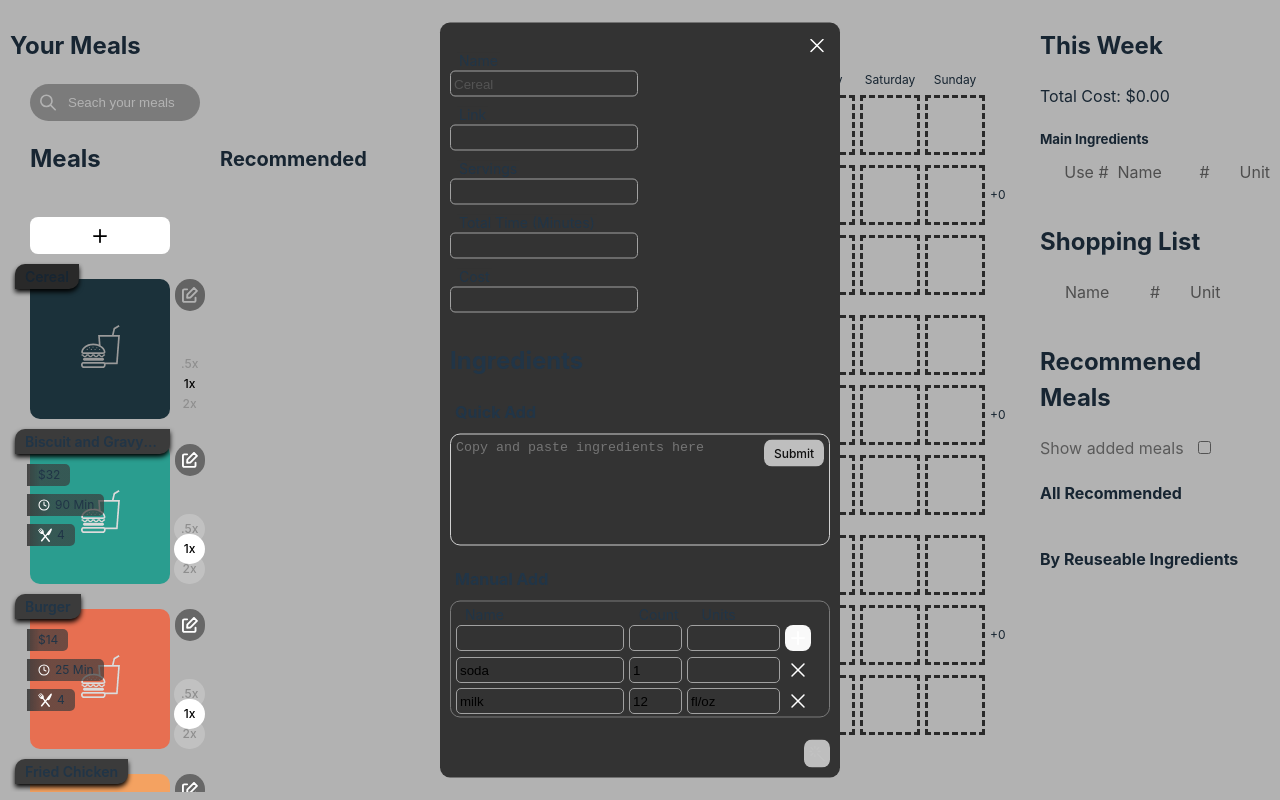
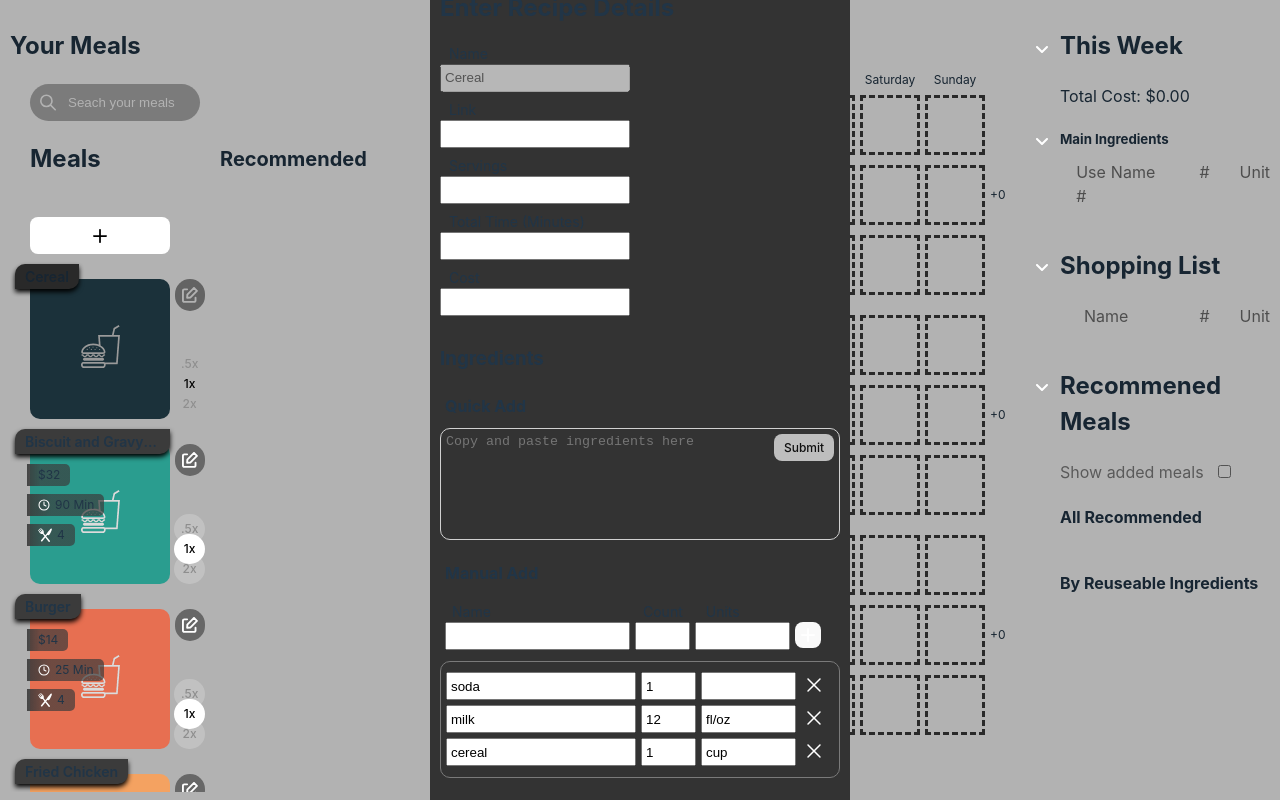
Before and after one commit to stoddardjd2/Meal-Planner, a React (Vite) app in the folder meal-planner/: page / in a window 1280 px wide. Both pictures are taken after a click on the button 190 px from the left and 295 px from the top of the page. Built offline with nearby package versions, Linux system fonts and the light colour scheme.

Commit message:
right column style changes. Added dropdown toggles for all groups on right column

```diff
--- a/meal-planner/src/App.css
+++ b/meal-planner/src/App.css
@@ -114,6 +114,7 @@ button:focus {
           display: flex;
           justify-content: start;
           align-items: start;
+          z-index: 1;
           /* top:0 */
           /* position: sticky; */
           /* overflow-y: auto; */
@@ -133,6 +134,7 @@ button:focus {
       /* margin-left: 40px; */
       padding: 0px 10px;
       width: 400px;
+      padding-left: 30px;
       display: flex;
       flex-direction: column;
       overflow-y: scroll;
@@ -396,6 +398,7 @@ button:focus {
     /* width: 100%; */
     background-color: white;
     padding: 5px;
+
     /* margin-left: 20px; */
     img {
       width: 14px;
@@ -415,6 +418,7 @@ button:focus {
   z-index: 10;
   justify-content: center;
   align-items: center;
+
   .add-meal-method {
     align-items: center;
     display: flex;
@@ -425,6 +429,7 @@ button:focus {
     width: 400px;
     height: 300px;
     position: relative;
+    z-index: 10;
     .input-loading-placeholder {
       height: 108px;
       width: 108px;
@@ -473,20 +478,21 @@ button:focus {
   }
 }
 .add-meal-popup {
-  width: 380px;
+  width: 400px;
   background-color: rgb(51, 51, 51);
   border-radius: 10px;
   padding: 10px;
-  z-index: 6;
-  position: relative;
+  z-index: 10;
   cursor: default;
   position: fixed;
   top: 50%;
   left: 50%;
   transform: translate(-50%, -50%);
-  height: 735px;
+  height:860px;
   /* box-shadow: 0px 0px 10px 0px rgb(255, 255, 255); */
   .add-meal-button {
+    /* bottom: 10px;
+    position: absolute; */
   }
   .popup-standardize-container:hover {
     opacity: 1;
@@ -577,19 +583,18 @@ button:focus {
     padding: 3px;
     width: 180px;
   }
+
   form {
     margin-top: 20px;
     display: flex;
     flex-direction: column;
     gap: 10px;
+
     .input-option-container {
       display: flex;
       flex-direction: column;
       gap: 1px;
-      .input-row-container {
-        display: flex;
-        gap: 10px;
-      }
+
       .name {
         position: relative;
         font-size: 14px;
@@ -602,56 +607,6 @@ button:focus {
         z-index: 2;
         line-height: 16px;
         height: 17px;
-      }
-      input {
-        background-color: rgb(51, 51, 51);
-        outline: none;
-        border-radius: 5px;
-        border: 1px rgb(161, 161, 161) solid;
-      }
-      .name-input {
-        width: 160px;
-      }
-      .ingredients-key-grid > :not(:nth-child(-n + 3)) {
-        margin-bottom: 5px;
-      }
-      .ingredients-key-grid {
-        height: 105px;
-        margin-bottom: 10px;
-        border-radius: 10px;
-        border: 1px solid rgb(122, 122, 122);
-        padding: 5px;
-        overflow-x: hidden;
-        display: flex;
-        flex-direction: column;
-        /* row-gap: 10px;  */
-        overflow-y: scroll;
-        .ingredient-container {
-          margin-top: 5px;
-          display: flex;
-        }
-        .ingredients-key-container {
-          display: flex;
-          margin-bottom: 1px;
-          /* gap: 20px; */
-          .name-key {
-            /* width: 180px; */
-            margin-right: 124px;
-          }
-          .quantity-key {
-            /* width: 40px; */
-            margin-right: 12px;
-          }
-          .units-key {
-            /* width: 50px; */
-          }
-        }
-        input {
-          margin-right: 5px;
-        }
-        .ingredient-name {
-          /* margin-left: 5px; */
-          margin-bottom: 0px;
       }
       .flex-grid-item {
         display: flex;
@@ -683,6 +638,71 @@ button:focus {
           }
         }
       }
+
+      .ingredients-key-grid > :not(:nth-child(-n + 3)) {
+        margin-bottom: 5px;
+      }
+      .keys1{
+        margin-left: 5px;
+        translate: -2px 9px;
+        label{
+          background-color: #333333;
+        }
+      }
+      .ingredients-key-container {
+        display: flex;
+        margin-bottom: 10px;
+        .name-input{
+          /* width: fit-content; */
+          margin-left: 5px;
+          width: 175px;
+
+        }
+        /* gap: 20px; */
+        .name-key {
+          width: 180px;
+          margin-right: 0px;
+        }
+        .quantity-key {
+          /* width: 40px; */
+          margin-right: 12px;
+        }
+        .units-key {
+          /* width: 50px; */
+        }
+      }
+      input {
+        margin-right: 5px;
+      }
+      .quantity-input {
+        width: 45px;
+      }
+      .units-input {
+        margin-right: 0px;
+        width: 85px;
+      }
+
+      .ingredients-key-grid {
+        height: 105px;
+        margin-bottom: 10px;
+        border-radius: 10px;
+        border: 1px solid rgb(122, 122, 122);
+        padding: 5px;
+        overflow-x: hidden;
+        display: flex;
+        flex-direction: column;
+        /* row-gap: 10px;  */
+        overflow-y: scroll;
+        .ingredient-container {
+          margin-top: 5px;
+          display: flex;
+        }
+
+        .ingredient-name {
+          /* margin-left: 5px; */
+          margin-bottom: 0px;
+        }
+
         .grid-value-item {
           border-bottom: 1px white solid;
           padding-bottom: 5px;
@@ -696,14 +716,11 @@ button:focus {
         }
         div {
         }
-        .quantity-input {
-          width: 45px;
-        }
-        .units-input {
-          margin-right: 0px;
-          width: 85px;
       }
     }
+    .cont-1:focus-within .name{
+      transform: translateY(0px) !important;/* Move the .name element down by 20px */
+      transition: linear 0.15s all;
     }
     .input-option-container:focus-within .name {
       transform: translateY(4px); /* Move the .name element down by 20px */
--- a/meal-planner/src/components/AddMealBtn.jsx
+++ b/meal-planner/src/components/AddMealBtn.jsx
@@ -73,10 +73,10 @@ export default function AddMealBtn({ mealOptions, setMealOptions }) {
                 };
               }
             );
-            console.log("formattedIngredients", formattedIngredients);
             setIsError();
             setIsDropdown(false)
             setIsRecipeLoading(false)
+            console.log("recipeData",recipeData)
             setMealOptions((prev) => {
               const newMeal = {
                 name: cleanName,
@@ -86,8 +86,8 @@ export default function AddMealBtn({ mealOptions, setMealOptions }) {
                 cost: undefined,
                 ingredients: [...formattedIngredients],
                 multiplier: 1,
+                instructions: recipeData.instructions
               };
-              console.log("ADDING MEAL", newMeal);
               return [...prev, newMeal];
             });
           } else {
--- a/meal-planner/src/components/added-meals/AddedMeals.css
+++ b/meal-planner/src/components/added-meals/AddedMeals.css
@@ -2,9 +2,23 @@
   display: flex;
   flex-direction: column;
   /* width: 100px; */
+  position: relative;
+  .dropdown-button{
+    position: absolute;
+    z-index: 10;
+    top:10px;
+    left:-30px;
+  }
   .keys-container {
     /* background-color: grey; */
     color: rgb(112, 112, 112);
+  }
+  .main-ingredients-main-container{
+    display: flex;
+    flex-direction: column;
+  }
+  .ingredient-container-child:nth-child(odd){
+    background-color: var(--secondary);
   }
   .meal-for-ingredient-dropdown{
     margin-left: 25px;
@@ -20,7 +34,7 @@
       width: 50px;
     }
     .ingredient-name {
-      width: 80px;
+      width: 150px;
     }
     .unit-container {
       display: flex;
@@ -33,6 +47,13 @@
   }
   .main-ingredients-header {
     margin-bottom: 10px;
+      position: relative;
+      .dropdown-button{
+        position: absolute;
+        z-index: 10;
+        top:0px;
+        left:-30px;
+      }
   }
 
   .analysis-container {
--- a/meal-planner/src/components/added-meals/AddedMeals.jsx
+++ b/meal-planner/src/components/added-meals/AddedMeals.jsx
@@ -1,12 +1,15 @@
 import "../added-meals/AddedMeals.css";
 import dropdownIcon from "../../assets/dropdown.svg";
 import { useState } from "react";
+
 export default function AddedMeals({
   addedMeals,
   mainIngredientsArr,
   mealOptions,
 }) {
-
+  const [isHeaderDropdown, setIsHeaderDropdown] = useState(false);
+  const [isMainIngredientsDropdown, setIsMainIngredientsDropdown] =
+    useState(true);
   const [isDropdown, setIsDropdown] = useState({});
   const totalCost = () => {
     const mealCosts = addedMeals.map((addedMeal) => {
@@ -51,11 +54,32 @@ export default function AddedMeals({
 
   return (
     <div className="added-meals-container">
-      <h2>This Week</h2>
+      <h2>
+        <button
+          onClick={() => setIsHeaderDropdown((prev) => !prev)}
+          className="dropdown-button"
+        >
+          <img src={dropdownIcon} />
+        </button>
+        This Week
+      </h2>
 
       {/* <div className="analysis-container"> */}
+      {!isHeaderDropdown && (
+        <>
           <div>Total Cost: ${totalCost()}</div>
-      <h5 className="main-ingredients-header ">Main Ingredients</h5>
+          <h5 className="main-ingredients-header ">
+            Main Ingredients
+            <button
+              onClick={() => setIsMainIngredientsDropdown((prev) => !prev)}
+              className="dropdown-button-recommended dropdown-button"
+            >
+              <img src={dropdownIcon} />
+            </button>
+          </h5>
+
+          {isMainIngredientsDropdown && (
+            <>
               <div className="main-ingredients-items-container keys-container">
                 <div className="dropdown-column"></div>
                 <div className="count">Use #</div>
@@ -69,9 +93,10 @@ export default function AddedMeals({
                 </div>
               </div>
               {/* </div> */}
+              <div className="main-ingredients-main-container">
                 {mainIngredientsArr.map((ingredient, index) => {
                   return (
-          <div key={index}>
+                    <div className="ingredient-container-child" key={index}>
                       <div className="main-ingredients-items-container">
                         <div className="dropdown-column">
                           {ingredient.count > 1 && (
@@ -95,28 +120,33 @@ export default function AddedMeals({
                             ingredient.name.slice(1)}
                         </div>
                         <div>
-                {Object.keys(ingredient.quantities).map((unitKey, index) => {
+                          {Object.keys(ingredient.quantities).map(
+                            (unitKey, index) => {
                               return (
                                 <div className="unit-container" key={index}>
                                   <div className="quantity">
                                     {ingredient.quantities[unitKey]}
                                   </div>
-                      <div>{unitKey == "undefined" ? "" : unitKey}</div>
+                                  <div>
+                                    {unitKey == "undefined" ? "" : unitKey}
+                                  </div>
                                 </div>
                               );
-                })}
+                            }
+                          )}
                         </div>
                       </div>
                       {isDropdown[index] && (
                         <div className="meal-for-ingredient-dropdown">
                           {addedMeals.map((meal, index) => {
-                  const ingredientsForMealArray = meal.ingredients.map(
-                    (addedMealsIngredient) => {
+                            const ingredientsForMealArray =
+                              meal.ingredients.map((addedMealsIngredient) => {
                                 return addedMealsIngredient.name;
-                    }
-                  );
+                              });
 
-                  if (ingredientsForMealArray.includes(ingredient.name)) {
+                            if (
+                              ingredientsForMealArray.includes(ingredient.name)
+                            ) {
                               return <div key={index}>{meal.name}</div>;
                             }
                             // if(meal.name)
@@ -127,5 +157,10 @@ export default function AddedMeals({
                   );
                 })}
               </div>
+            </>
+          )}
+        </>
+      )}
+    </div>
   );
 }
--- a/meal-planner/src/components/calendar/CalendarV2.css
+++ b/meal-planner/src/components/calendar/CalendarV2.css
@@ -59,7 +59,7 @@
         .subtract-servings {
           position: absolute;
           filter: brightness(100%);
-          z-index: 5;
+          /* z-index:0; */
           padding: 20px;
           top: 15px;
           left: 15px;
--- a/meal-planner/src/components/meal-options/AddMealOption.jsx
+++ b/meal-planner/src/components/meal-options/AddMealOption.jsx
@@ -145,12 +145,13 @@ export default function AddMealOption({
       style={styling ? { ...styling } : {}}
       ref={popupRef}
     >
+      <h2>Enter Recipe Details</h2>
       <form>
         {Object.keys(formInput).map((inputField, index) => {
           if (inputField === "ingredients") {
             return (
               <div key={index} className="ingredients-main-container">
-                <h2>Ingredients</h2>
+                <h3>Ingredients</h3>
                 <h4 className="quick-add ingredients-headers">Quick Add</h4>
                 <QuickAddAnalyzer
                   setChangesTracker={setChangesTracker}
@@ -158,9 +159,9 @@ export default function AddMealOption({
                   setFormInput={setFormInput}
                 />
                 <h4 className="quick-add ingredients-headers">Manual Add</h4>
-                <div className="input-option-container">
-                  <div className="ingredients-key-grid">
-                    <div className="ingredients-key-container">
+                <div className="input-option-container cont-1">
+                  <div>
+                    <div className="ingredients-key-container keys1">
                       <label htmlFor="Name" className="name name-key">
                         Name
                       </label>
@@ -172,7 +173,11 @@ export default function AddMealOption({
                       </label>
                     </div>
                     <div className="ingredients-key-container">
-                      <input className="name-input" id="Name" ref={inputRef}></input>
+                      <input
+                        className="name-input"
+                        id="Name"
+                        ref={inputRef}
+                      ></input>
 
                       <input
                         id="Count"
@@ -194,12 +199,13 @@ export default function AddMealOption({
                         </button>
                       </div>
                     </div>
-
+                  </div>
+                  <div className="ingredients-key-grid">
                     {formInput.ingredients.map((ingredient, index) => {
                       return (
                         <div className="ingredient-container" key={index}>
                           <input
-                          className="name-input"
+                            className="name-input"
                             onChange={(e) => {
                               setFormInput((prev) => {
                                 const copy = [...prev.ingredients];
--- a/meal-planner/src/components/meals-with-shared-ingredients/MealsWithSharedIngredients.css
+++ b/meal-planner/src/components/meals-with-shared-ingredients/MealsWithSharedIngredients.css
@@ -1,3 +1,7 @@
+.MealsWithSharedIngredients{
+  position: relative;
+
+}
 .recommened-meals-scroll{
   /* height: 480px; */
   margin-bottom: 155px;
@@ -14,6 +18,15 @@
 
 .recomendation-by-ingredient-container {
   width: 250px;
+}
+h2{
+  position: relative;
+  .dropdown-button-recommended{
+    position: absolute;
+    z-index: 10;
+    top:8px;
+    left:-30px;
+  }
 }
 .dropdown-recommendation-container {
   padding: 10px;
--- a/meal-planner/src/components/meals-with-shared-ingredients/MealsWithSharedIngredients.jsx
+++ b/meal-planner/src/components/meals-with-shared-ingredients/MealsWithSharedIngredients.jsx
@@ -3,6 +3,7 @@ import dropdownIcon from "../../assets/dropdown.svg";
 import "./MealsWithSharedIngredients.css";
 import MealOptionCard from "../meal-options/MealOptionCard";
 import DraggableMeal from "../draggable-meal/DraggableMeal";
+
 export default function MealsWithSharedIngredients({
   mealOptions,
   mainIngredientsArr,
@@ -12,6 +13,7 @@ export default function MealsWithSharedIngredients({
 }) {
   const [isHidingAddedMeals, setIsHidingAddedMeals] = useState(true);
   const [isDropdown, setIsDropdown] = useState({});
+  const [isHeaderDropdown, setIsHeaderDropdown] = useState(false);
   const [isHovering, setIsHovering] = useState({});
 
   // Function to get non-matching objects based on the `name` property
@@ -76,8 +78,19 @@ export default function MealsWithSharedIngredients({
   }
 
   return (
-    <div>
-      <h2>Recommened Meals</h2>
+    <div className="MealsWithSharedIngredients">
+      <h2>
+        Recommened Meals
+        <button
+          onClick={() => setIsHeaderDropdown((prev) => !prev)}
+          className="dropdown-button-recommended dropdown-button"
+        >
+          <img src={dropdownIcon} />
+        </button>
+      </h2>
+
+      {!isHeaderDropdown &&
+        <>
           <div className="hide-added-meals-container">
             <label htmlFor="hide-added">Show added meals</label>
             <input
@@ -102,7 +115,9 @@ export default function MealsWithSharedIngredients({
                     meal={getMealByName(meal)}
                     key={meal}
                     mainElement={
-                  <div className="draggable-meal-inner-container">{meal}</div>
+                      <div className="draggable-meal-inner-container">
+                        {meal}
+                      </div>
                     }
                     mealOptions={mealOptions}
                     draggedValueRef={draggedValueRef}
@@ -143,7 +158,9 @@ export default function MealsWithSharedIngredients({
                           <img src={dropdownIcon} />
                         </button>
                         <div>
-                      {mainIngredientsArr[index].name.charAt(0).toUpperCase() +
+                          {mainIngredientsArr[index].name
+                            .charAt(0)
+                            .toUpperCase() +
                             mainIngredientsArr[index].name.slice(1)}
                         </div>
                       </div>
@@ -178,6 +195,8 @@ export default function MealsWithSharedIngredients({
               <div></div>
             </div>
           </div>
+        </>
+      }
     </div>
   );
 }
--- a/meal-planner/src/components/shopping-list/ShoppingList.css
+++ b/meal-planner/src/components/shopping-list/ShoppingList.css
@@ -1,24 +1,43 @@
 .shopping-list {
+
+  h2{
+    position: relative;
+    .dropdown-button{
+      position: absolute;
+      z-index: 10;
+      top:8px;
+      left:-30px;
+    }
+  }
   .keys-container {
     /* background-color: grey; */
     color: rgb(112, 112, 112);
   }
+  .main-ingredients-main-container{
+    /* display: flex; */
+    /* align-items: center; */
+  }
+  .ingredient-container-child:nth-child(odd){
+    background-color: var(--secondary);
+  }
   .main-ingredients-items-container {
     display: flex;
-    gap: 5px;
+    align-items: center;
+    gap: 10px;
     .checkbox {
       width: 20px;
       display: flex;
       justify-content: start;
       align-items: center;
     }
+
     .count {
       width: 50px;
     }
     .ingredient-name {
       display: flex;
       align-items: center;
-      width: 80px;
+      width: 150px;
     }
     .unit-container {
       display: flex;
--- a/meal-planner/src/components/shopping-list/ShoppingList.jsx
+++ b/meal-planner/src/components/shopping-list/ShoppingList.jsx
@@ -1,7 +1,9 @@
 import { useState } from "react";
+import dropdownIcon from "../../assets/dropdown.svg";
 import "../shopping-list/ShoppingList.css";
 export default function ShoppingList({ addedMeals, mainIngredientsArr }) {
   const [isChecked, setIsChecked] = useState({ 0: false });
+  const [isHeaderDropdown, setIsHeaderDropdown] = useState(false);
 
   function handleCheckboxToggle(e, index) {
     setIsChecked((prev) => {
@@ -11,8 +13,18 @@ export default function ShoppingList({ addedMeals, mainIngredientsArr }) {
 
   return (
     <div className="shopping-list">
-      <h2>Shopping List</h2>
+      <h2>
+        Shopping List
+        <button
+          onClick={() => setIsHeaderDropdown((prev) => !prev)}
+          className="dropdown-button dropdown-button-shopping-list"
+        >
+          <img src={dropdownIcon} />
+        </button>
+      </h2>
 
+      {!isHeaderDropdown && (
+        <>
           <div className="main-ingredients-items-container keys-container">
             {/* <div className="count">Use #</div> */}
             <div className="checkbox"></div>
@@ -24,9 +36,13 @@ export default function ShoppingList({ addedMeals, mainIngredientsArr }) {
               </div>
             </div>
           </div>
+          <div className="main-ingredients-main-container">
             {mainIngredientsArr.map((ingredient, index) => {
               return (
-          <div key={index} className="main-ingredients-items-container">
+                <div
+                  key={index}
+                  className="main-ingredients-items-container ingredient-container-child"
+                >
                   {/* <div className="count">
               {mainIngredientsObj[ingredientKey].count}x
             </div> */}
@@ -39,13 +55,17 @@ export default function ShoppingList({ addedMeals, mainIngredientsArr }) {
                     />
                   </div>
 
-            <label htmlFor={`checkbox${index}`} className="ingredient-name">
+                  <label
+                    htmlFor={`checkbox${index}`}
+                    className="ingredient-name"
+                  >
                     {ingredient.name.charAt(0).toUpperCase() +
                       ingredient.name.slice(1)}
                   </label>
                   {/* <div className="ingredient-name"></div> */}
                   <div>
-              {Object.keys(ingredient.quantities).map((unitKey, index) => {
+                    {Object.keys(ingredient.quantities).map(
+                      (unitKey, index) => {
                         return (
                           <div className="unit-container" key={index}>
                             <div className="quantity">
@@ -54,11 +74,15 @@ export default function ShoppingList({ addedMeals, mainIngredientsArr }) {
                             <div>{unitKey == "undefined" ? "" : unitKey}</div>
                           </div>
                         );
-              })}
+                      }
+                    )}
                   </div>
                 </div>
               );
             })}
           </div>
+        </>
+      )}
+    </div>
   );
 }
```
Lines whose indentation alone changed are shown as unchanged.
